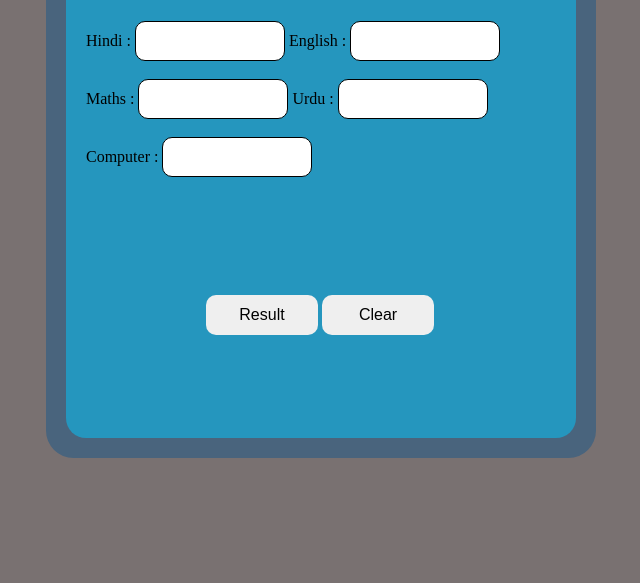
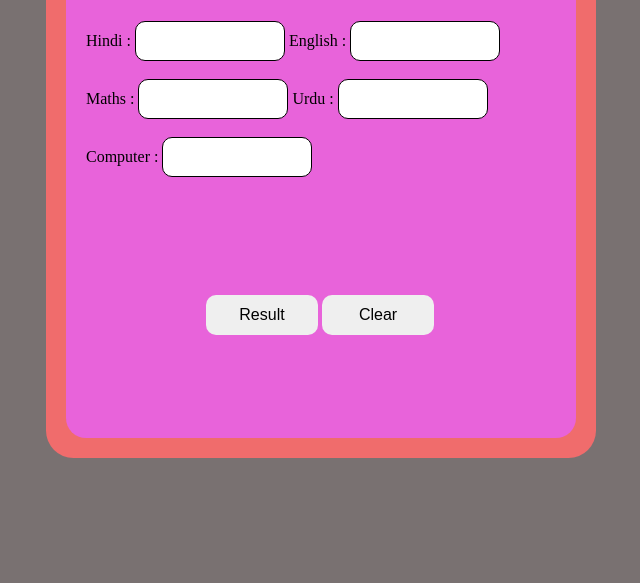
Before and after one commit to 09mujahidul/mark-status-check, a plain HTML site: page index.html in a window 1280 px wide. Shown: the part 217-800 px from the top of the page, without its empty margins (319-959 px from the left). Drawn offline with Linux system fonts and the light colour scheme.

Commit message:
update commit

```diff
--- a/style.css
+++ b/style.css
@@ -37,7 +37,7 @@ h1{
 .div1{
     height: 510px;
     width: 510px;
-    background-color: #2596be;
+    background-color: #e863da;
     border-radius: 20px;
     padding: 20px;
 }
@@ -47,10 +47,11 @@ h1{
     height: 550px;
     width: 550px;
     border-radius: 5%;
-    background-color: #49647d;
+    background-color: #f06c6c;
     display: flex;
     justify-content: center;
     align-items: center;
+
 }
 .result{
   height: 2.5rem;
```
